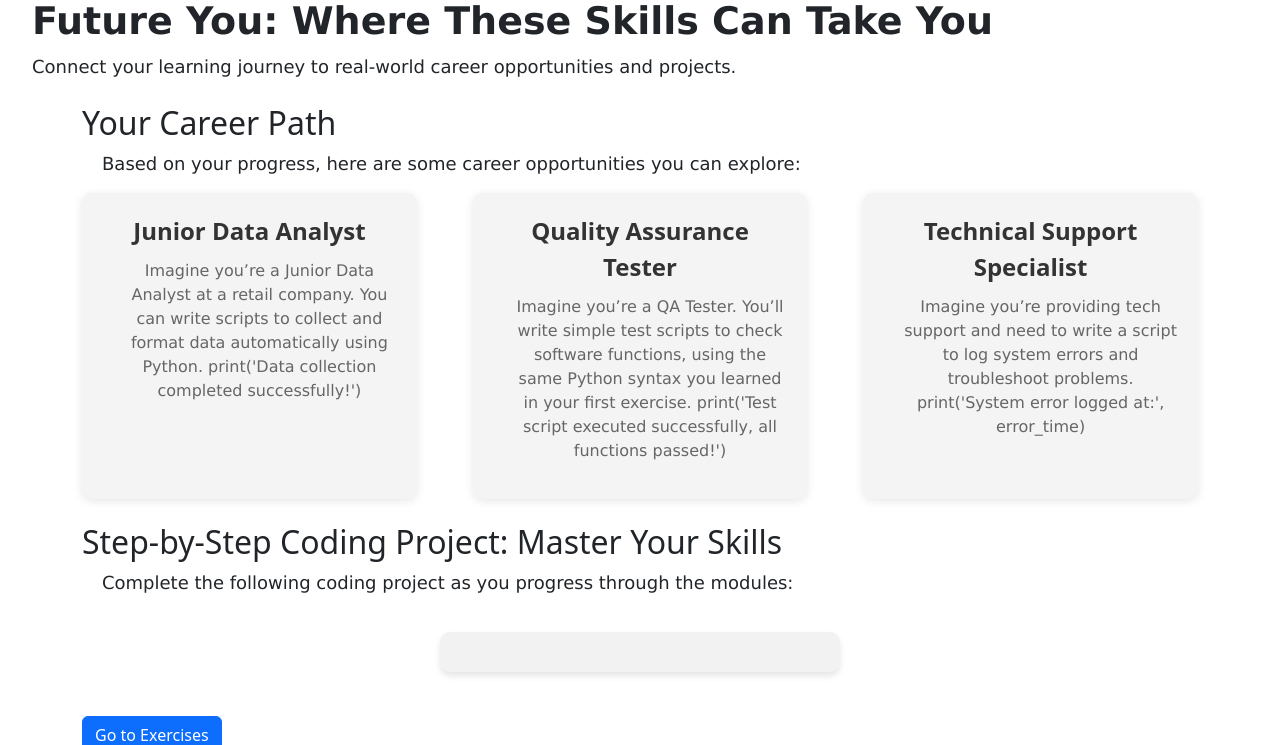
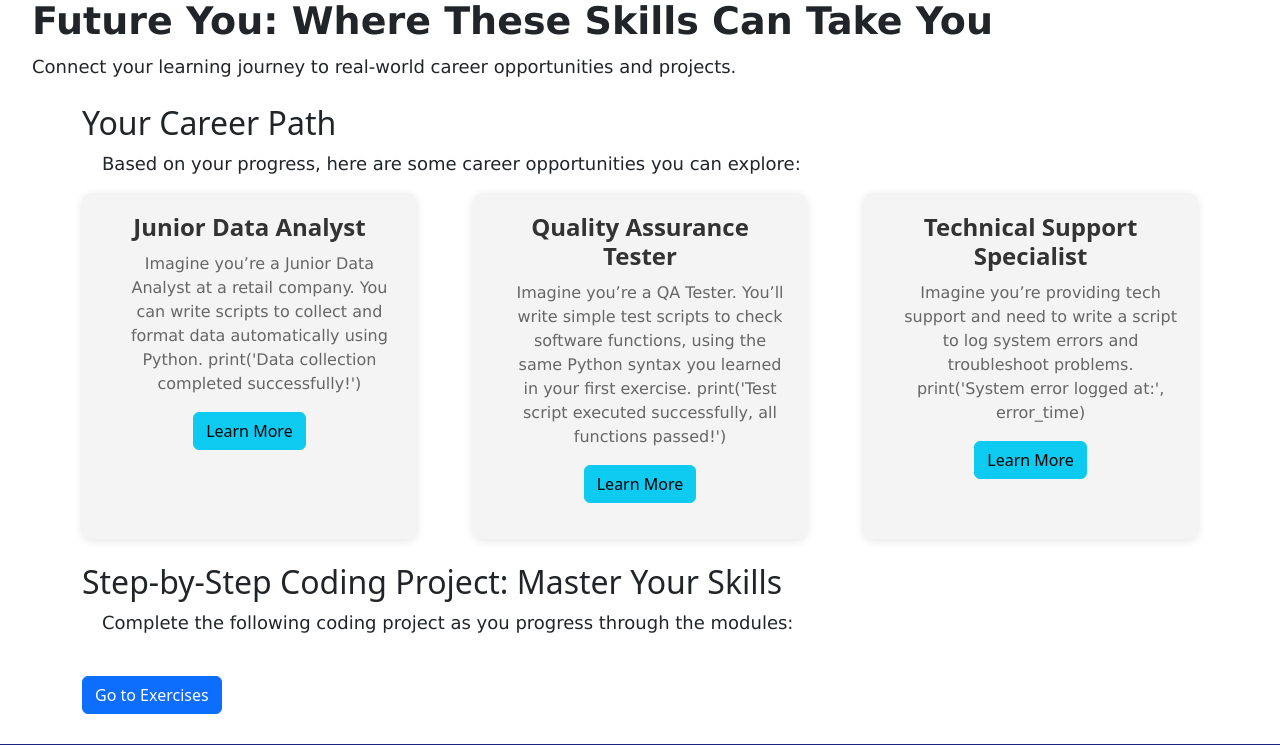
Before and after one commit to OMTPC/code-tutor, a Flask app: page /future_you in a window 1280 px wide. Shown: the part 201-946 px from the top of the page. Run offline with Flask 3, Linux system fonts and the light colour scheme; a user stored in the database is signed in.

Commit message:
futureyou V1.5

```diff
--- a/app.py
+++ b/app.py
@@ -199,13 +199,27 @@ def get_career_suggestions(exerciseid):
     if career_suggestions:
         # Return the career suggestions in JSON format
         return jsonify([{
-            "CSid": suggestion.id,
+            "CSid": suggestion.CSid,
             "title": suggestion.title,
             "description": suggestion.description,
-
+            "key_responsibilities": suggestion.keyresponsibilities if hasattr(suggestion, 'keyresponsibilities') else "Not available"
         } for suggestion in career_suggestions])
     else:
         return jsonify({"error": "No career suggestions found for this exercise"}), 404
+
+
+@app.route('/api/career_suggestions/responsibilities/<int:CSid>', methods=['GET'])
+def get_key_responsibilities(CSid):
+    career = CareerSuggestions.query.get(CSid)
+    if career:
+        # Return the keyresponsibilities directly without splitting
+        return jsonify({"keyresponsibilities": career.keyresponsibilities})
+    else:
+        return jsonify({"error": "Career suggestion not found"}), 404
+
+
+
+
 
 
 # API Route to fetch an exercise
--- a/templates/future_you.html
+++ b/templates/future_you.html
@@ -3,8 +3,6 @@
 {% block title %}Future You{% endblock %}
 
 {% block content %}
-
-
 
 <section class="future-you-section">
     <div class="intro">
@@ -18,18 +16,25 @@
         <h2>Your Career Path</h2>
         <p>Based on your progress, here are some career opportunities you can explore:</p>
 
-
         <!-- Career Path Box -->
         <div class="col-md-12 mb-4">
             <div class="learning-box">
                 <div class="career-path-boxes-container">
-                        <!-- Loop through career suggestions -->
+                    <!-- Career Suggestions will be inserted dynamically here -->
                     {% if career_suggestions %}
                     <div class="career-paths-container">
                         {% for career in career_suggestions %}
                             <div class="career-path-box">
-                                        <a href="{{ career.link }}" target="_blank" class="career-title">{{ career.title }}</a>
+                                <h3 class="career-title">{{ career.title }}</h3>
                                 <p class="career-description">{{ career.description }}</p>
+
+                                <!-- Learn More Button -->
+                                <button class="btn btn-info learn-more-btn" data-csid="{{ career.CSid }}">Learn More</button>
+
+                                <!-- Key Responsibilities Section (hidden initially) -->
+                                <div id="key-responsibilities-container-{{ career.CSid }}" class="key-responsibilities-container" style="text-align:left; color: #666">
+                                    <p><span id="key-responsibilities-text-{{ career.CSid }}"></span></p>
+                                </div>
                             </div>
                         {% endfor %}
                     </div>
@@ -44,15 +49,9 @@
         <p>Complete the following coding project as you progress through the modules:</p>
         <!-- Step-by-Step Project Box -->
         <div class="col-md-12 mb-4">
-                <div class="learning-boxe">
-
-
+            <div class="learning-box">
                 <div class="coding-project-box">
-
-
-
                     <div class="coding-project-steps">
-                            <!-- Loop through steps in project (based on user progress) -->
                         {% for step in coding_project_steps %}
                             <div class="project-step {% if step.status == 'completed' %}completed{% elif step.status == 'in-progress' %}in-progress{% else %}locked{% endif %}">
                                 <h3>Step {{ step.step_number }}: {{ step.title }}</h3>
@@ -64,7 +63,6 @@
                                 {% else %}
                                     <p><strong>Completed</strong></p>
                                 {% endif %}
-                                    <!-- Button or link for user to complete step -->
                                 {% if step.status == 'in-progress' %}
                                     <a href="{{ url_for('project_step', step_id=step.id) }}" class="btn btn-primary">Continue</a>
                                 {% elif step.status == 'locked' %}
@@ -78,6 +76,7 @@
         </div>
 
     </div>
+
     <!-- Future You button -->
     {% if second_exercise_completed %}
         <!-- Button redirects to the Dashboard after completing the second exercise -->
@@ -94,27 +93,41 @@
 </section>
 
 <script>
-    // Fetch career suggestions dynamically using the exercise ID
-    const exerciseId = {{ current_exercise_id }};  // Make sure you pass the exercise ID to the template
-    fetch(`/api/career_suggestions/${exerciseId}`)
+    // Event listener to handle the "Learn More" button click
+document.addEventListener('click', function(event) {
+    if (event.target && event.target.classList.contains('learn-more-btn')) {
+        const CSid = event.target.getAttribute('data-csid');  // Get the CSid from the button's data attribute
+        const keyResponsibilitiesContainer = document.getElementById(`key-responsibilities-container-${CSid}`);
+        const keyResponsibilitiesText = document.getElementById(`key-responsibilities-text-${CSid}`);
+
+        // Check if the container is already visible
+        if (keyResponsibilitiesContainer.style.display === 'block') {
+            // If visible, hide it
+            keyResponsibilitiesContainer.style.display = 'none';
+        } else {
+            // Fetch the key responsibilities dynamically using the CSid
+            fetch(`/api/career_suggestions/responsibilities/${CSid}`)
                 .then(response => response.json())
                 .then(data => {
-            const careerList = document.getElementById('career-suggestions-list');
                     if (data.error) {
-                careerList.innerHTML = `<li>${data.error}</li>`;
+                        keyResponsibilitiesText.innerHTML = `<span class="text-danger">${data.error}</span>`;
                     } else {
-                data.forEach(career => {
-                    const listItem = document.createElement('li');
-                    listItem.innerHTML = `
-                        <a href="${career.link}" target="_blank">${career.title}</a>
-                        <p>${career.description}</p>
-                    `;
-                    careerList.appendChild(listItem);
-                });
+                        // Replace line breaks (\n) with <br> to preserve the formatting
+                        const responsibilitiesText = data.keyresponsibilities.replace(/\n/g, '<br>');
+                        keyResponsibilitiesText.innerHTML = responsibilitiesText;  // Display the responsibilities
+                        keyResponsibilitiesText.style.fontSize = '1rem';  // Apply font size
+                        keyResponsibilitiesContainer.style.display = 'block';  // Show the responsibilities
                     }
                 })
                 .catch(error => {
-            console.error('Error fetching career suggestions:', error);
+                    console.error('Error fetching key responsibilities:', error);
                 });
+        }
+    }
+});
+
+
+
 </script>
+
 {% endblock %}
```
Also changed, not shown: instance/codetutorDB.db, static/css/styles.css (line endings or trailing spaces). Lines whose indentation alone changed are shown as unchanged.
